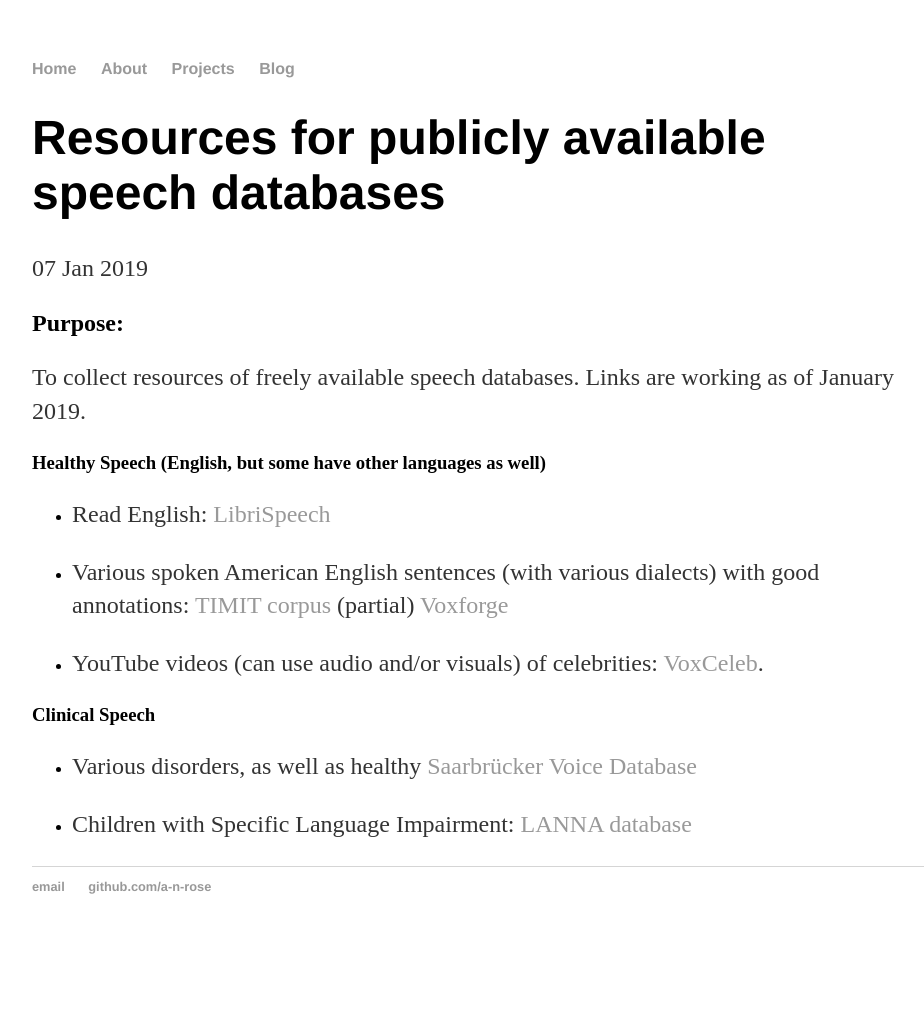
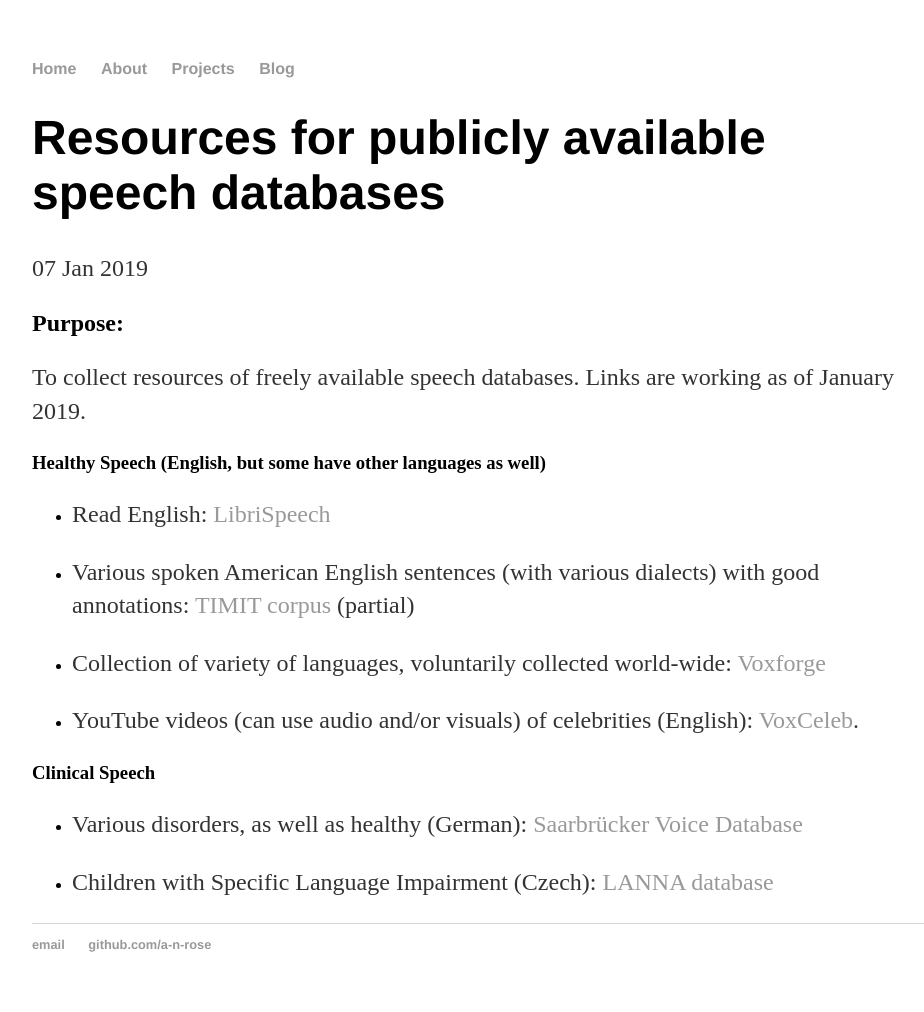
Before and after one commit to a-n-rose/a-n-rose.github.io, a Jekyll site: the page built from _posts/2019-01-07-resources-publicly-available-speech-databases.md, in a window 1280 px wide. Shown: the whole page, without its empty margins (160-1084 px from the left). Built offline with Jekyll 4.4.1, drawn with Linux system fonts in a browser that asks for light colours; before the commit the page ends 954 px from its top, so only the background shows below that.

Commit message:
added language info

```diff
--- a/_posts/2019-01-07-resources-publicly-available-speech-databases.md
+++ b/_posts/2019-01-07-resources-publicly-available-speech-databases.md
@@ -13,12 +13,13 @@
 * Read English: <a href="http://www.openslr.org/12">LibriSpeech</a>
 
 * Various spoken American English sentences (with various dialects) with good annotations: <a href="">TIMIT corpus</a> (partial)
-<a href="http://voxforge.org/home/downloads">Voxforge</a>
 
-* YouTube videos (can use audio and/or visuals) of celebrities: <a href="http://www.robots.ox.ac.uk/~vgg/data/voxceleb/">VoxCeleb</a>.
+* Collection of variety of languages, voluntarily collected world-wide: <a href="http://voxforge.org/home/downloads">Voxforge</a>
+
+* YouTube videos (can use audio and/or visuals) of celebrities (English): <a href="http://www.robots.ox.ac.uk/~vgg/data/voxceleb/">VoxCeleb</a>.
 
 ### Clinical Speech
 
-* Various disorders, as well as healthy <a href="http://www.stimmdatenbank.coli.uni-saarland.de/index.php4#target">Saarbrücker Voice Database</a>
+* Various disorders, as well as healthy (German): <a href="http://www.stimmdatenbank.coli.uni-saarland.de/index.php4#target">Saarbrücker Voice Database</a>
 
-* Children with Specific Language Impairment: <a href="https://figshare.com/articles/New_draft_item/2360626">LANNA database</a>
+* Children with Specific Language Impairment (Czech): <a href="https://figshare.com/articles/New_draft_item/2360626">LANNA database</a>
```
